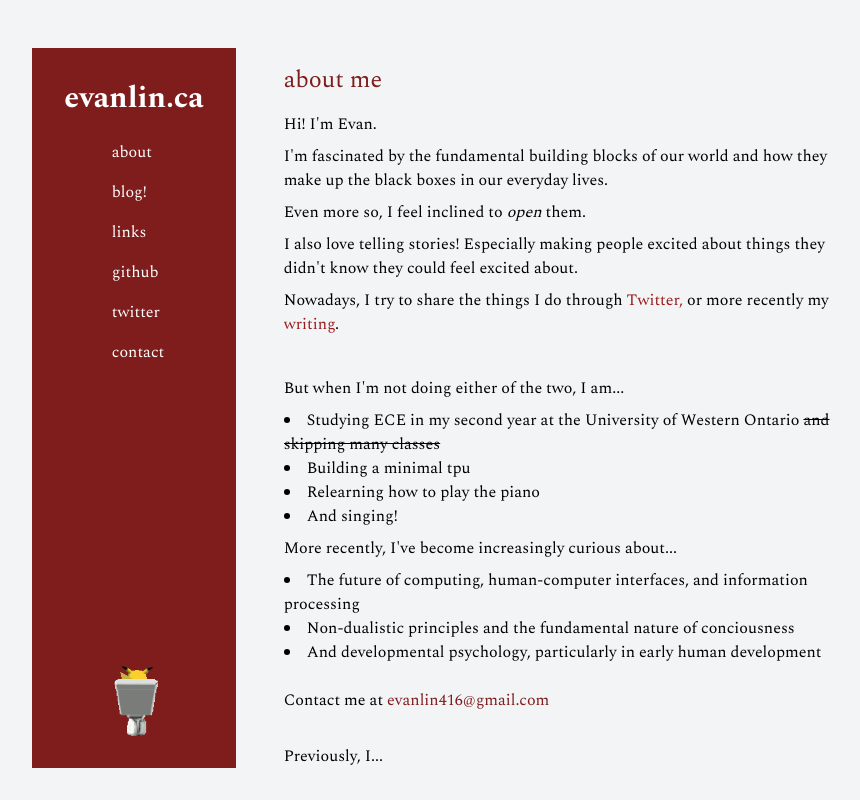
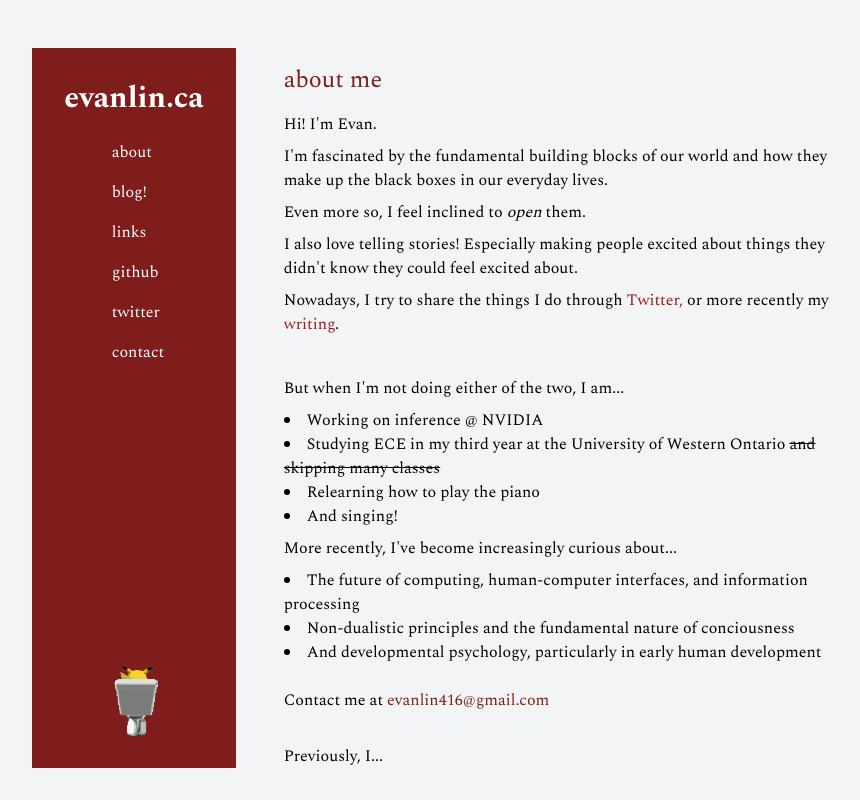
Before and after one commit to eevaain/evanlin.ca, a Next.js app: page / in a window 1280 px wide. Shown: the whole page, without its empty margins (181-1041 px from the left). Built offline with nearby package versions, Linux system fonts and the light colour scheme.

Commit message:
asdsadasd

```diff
--- a/src/app/page.tsx
+++ b/src/app/page.tsx
@@ -48,11 +48,12 @@ export default function Home() {
           </p>
           <ul className="list-disc list-inside text-base space-y-0.75">
             <li>
-              Studying ECE in my second year at the University of Western
+              Working on inference @ NVIDIA
+            </li>
+            <li>
+              Studying ECE in my third year at the University of Western
               Ontario <s>and skipping many classes</s>
             </li>
-
-            <li>Building a minimal tpu</li>
             <li>Relearning how to play the piano</li>
             <li>And singing!</li>
           </ul>
```
